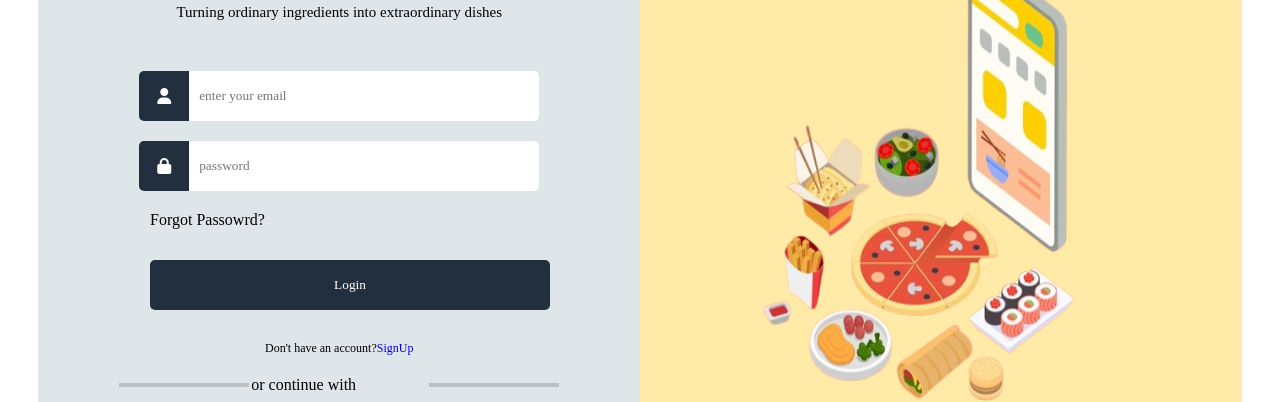
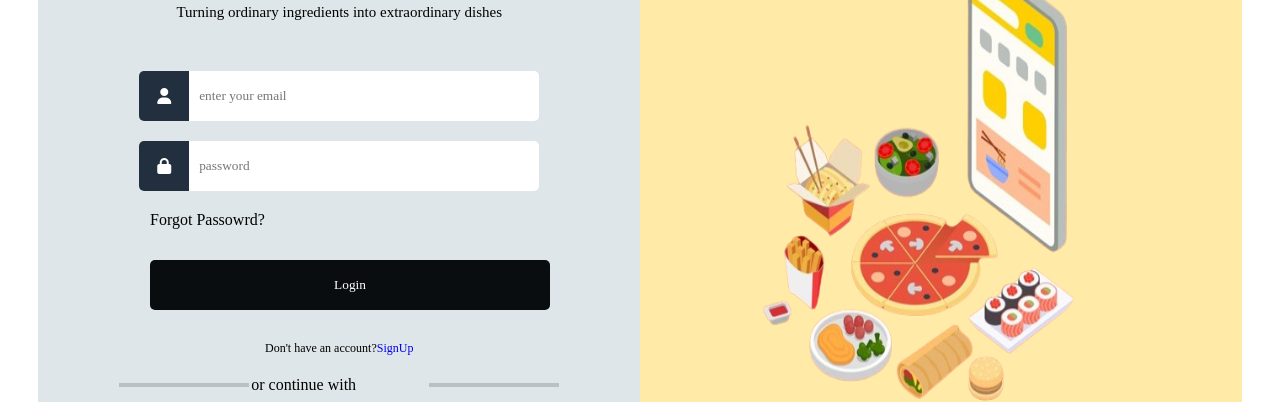
Before and after one commit to pasanglama123/Login-Signup-interface, a plain HTML site: page index.html in a window 1280 px wide. Shown: the part 103-505 px from the top of the page. Drawn offline with Linux system fonts and the light colour scheme; a web font is replaced by a local one.

Commit message:
login background change

```diff
--- a/style.css
+++ b/style.css
@@ -99,7 +99,7 @@ form .check a:hover{
     outline: none;
     border: none;
     border-radius: 5px;
-    background: var(--color1);
+    background: var(--color2);
     color: #fff;
     transition: ease-in 0.3s ;
 }
```
Also changed, not shown: 2 other files.
